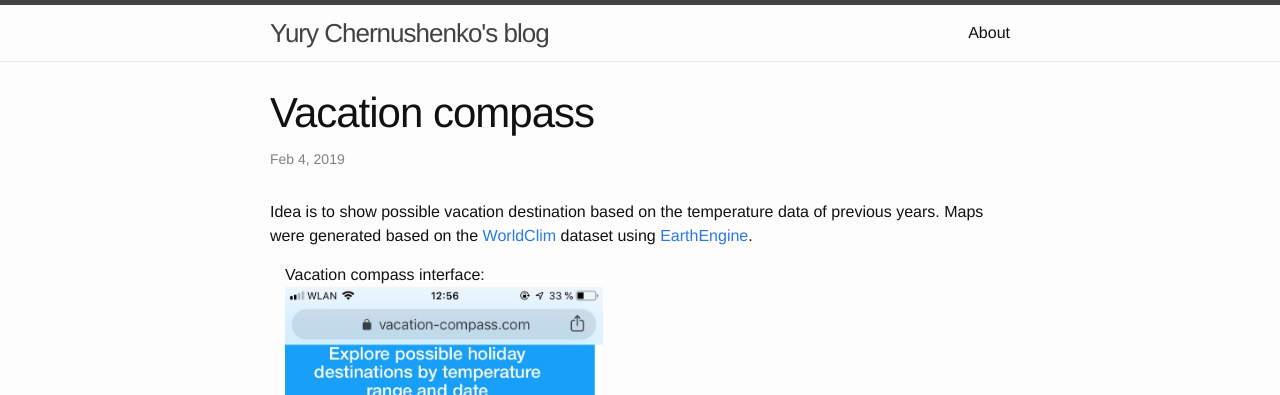
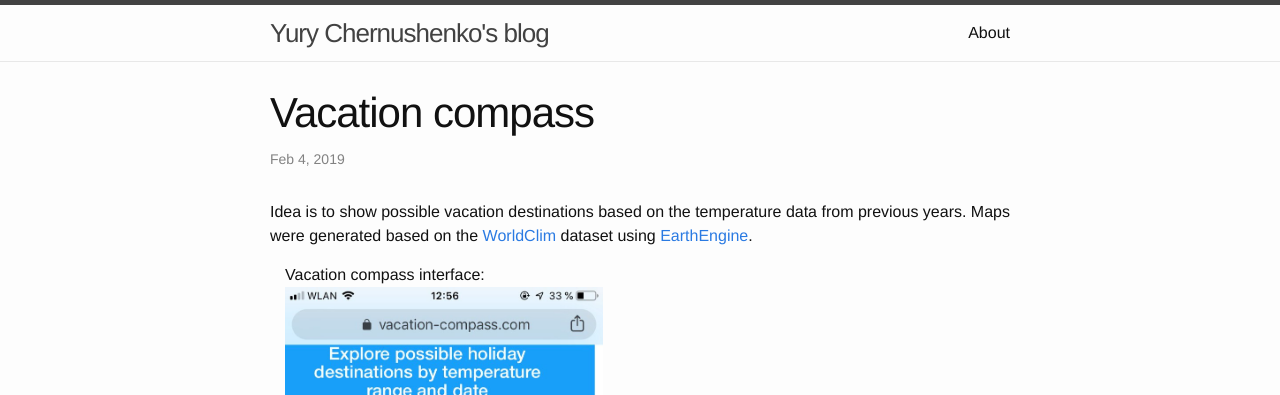
Before and after one commit to yury-chernushenko/yury-chernushenko.github.io, a Jekyll site: the page built from _posts/2019-04-02-vacation-compass.md, in a window 1280 px wide. Shown: the top 395 px of the page. Built offline with Jekyll 4.4.1, drawn with Linux system fonts in a browser that asks for light colours.

Commit message:
Vacation compass

```diff
--- a/_posts/2019-04-02-vacation-compass.md
+++ b/_posts/2019-04-02-vacation-compass.md
@@ -35,7 +35,7 @@ categories: software
 <!-- /Yandex.Metrika counter -->
 
 <div class="text-full-width">
-    <p>Idea is to show possible vacation destination based on the temperature data of previous years. Maps were generated based on the <a href="http://www.worldclim.org/">WorldClim</a> dataset using <a href="https://code.earthengine.google.com/">EarthEngine</a>.</p>
+    <p>Idea is to show possible vacation destinations based on the temperature data from previous years. Maps were generated based on the <a href="http://www.worldclim.org/">WorldClim</a> dataset using <a href="https://code.earthengine.google.com/">EarthEngine</a>. </p>
 </div>
 
 
```
